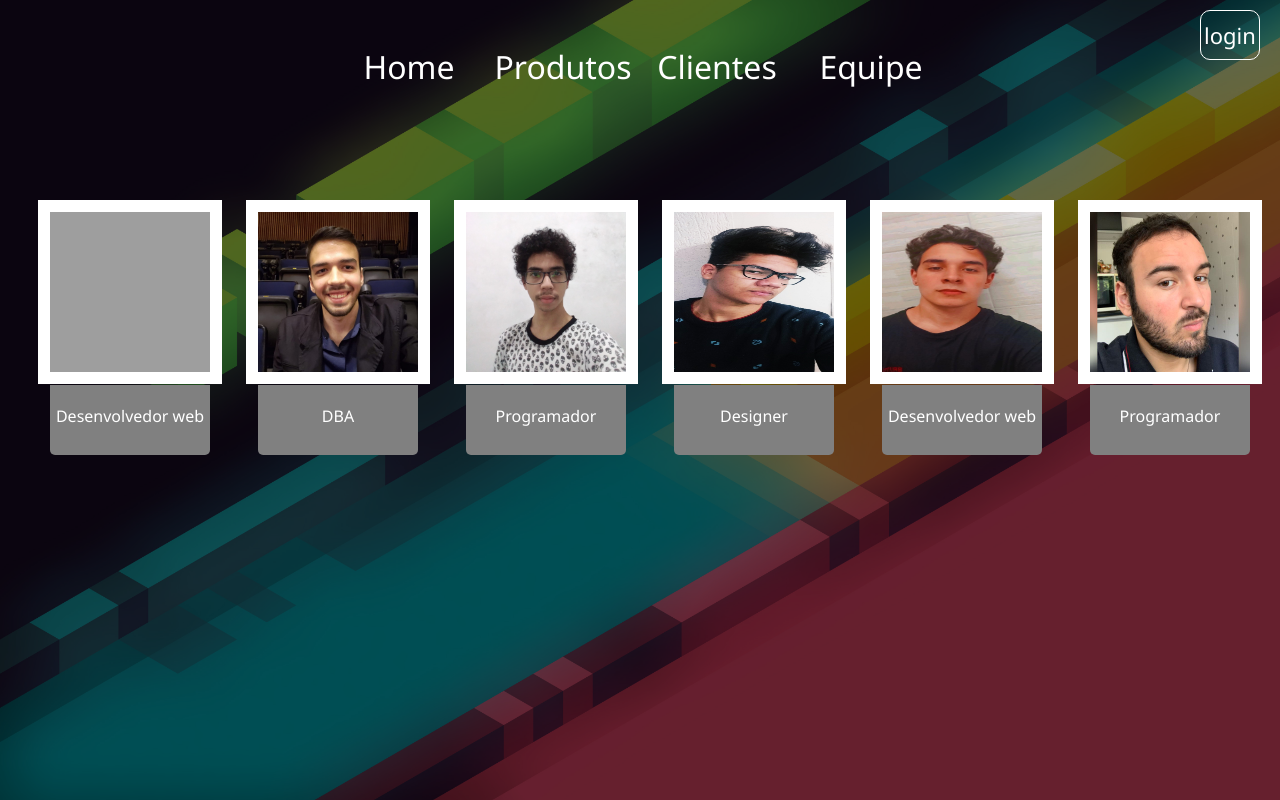
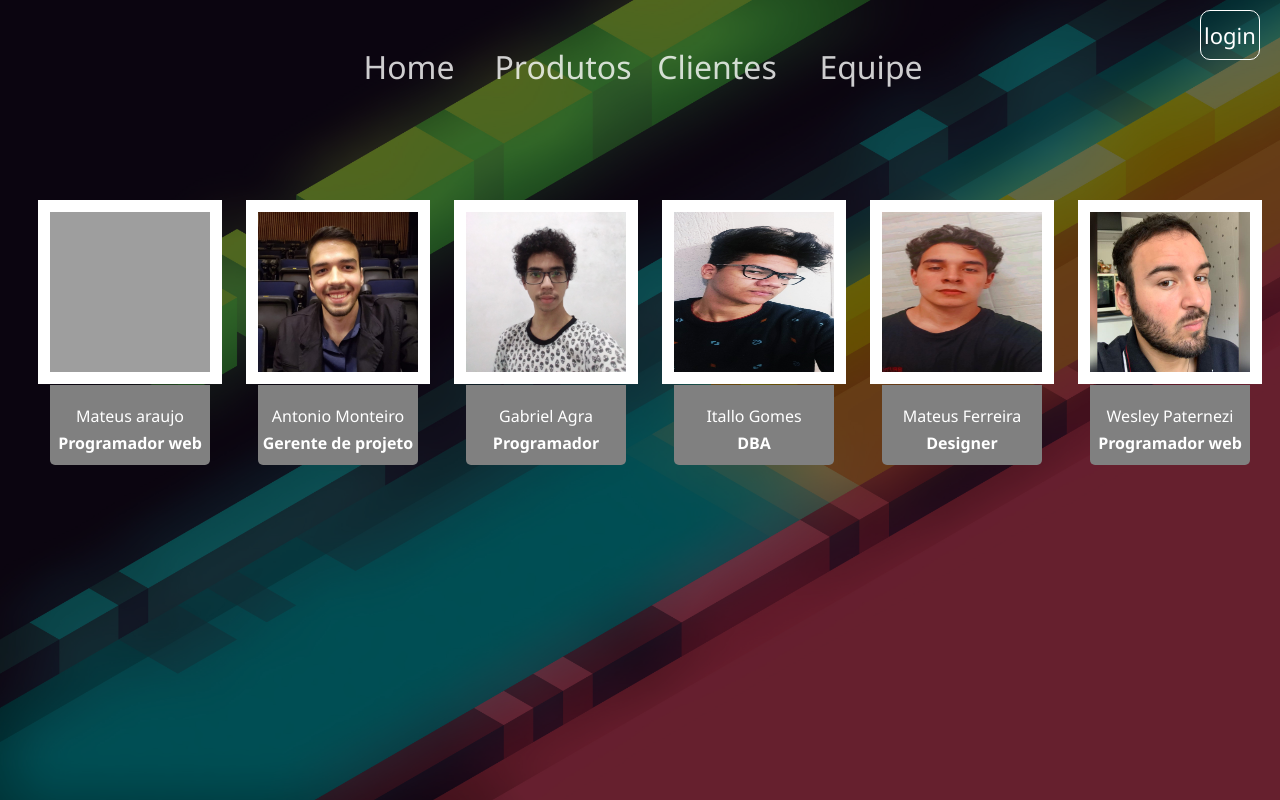
Before and after one commit to ItalloGomes/OakTruffle, a plain HTML site: page SiteInstitucional_Hephaestos/HTML/equipe.html in a window 1280 px wide. Drawn offline with Linux system fonts and the light colour scheme; grey boxes are pictures that could not be loaded.

Commit message:
Ajustes pagina equipe

```diff
--- a/SiteInstitucional_Hephaestos/CSS/equipe.css
+++ b/SiteInstitucional_Hephaestos/CSS/equipe.css
@@ -54,11 +54,20 @@ nav {
     width: 150px;
     background-color: rgba(0, 0, 0, 0);
     font-family: 'Segoe UI', Tahoma, Geneva, Verdana, sans-serif;
-    color: white;
+    color: rgba(255, 255, 255, 0.80);
     font-size: 2em;
     text-decoration: none;
     border: none;
+
+
 }
+
+.nav_button_equipe:hover {
+    transition: 0.2s;
+    color: rgb(62, 89, 112);
+}
+
+
 
 .nav_button:hover {
     transition: 0.2s;
@@ -98,7 +107,7 @@ nav {
 
 .borda-cargo {
     background-color: Grey;
-    height: 50px;
+    height: 60px;
     width: 100%;
     margin-top: 8px;
     font-family: 'Segoe UI', Tahoma, Geneva, Verdana, sans-serif;
--- a/SiteInstitucional_Hephaestos/HTML/equipe.html
+++ b/SiteInstitucional_Hephaestos/HTML/equipe.html
@@ -20,15 +20,12 @@
             <a href="equipe.html"><button class="nav_button_equipe">Equipe</button></a>
         </nav>
 
-
-
-
-
-
         <div class="div_equipe">
             <section>
                 <img src="../imgs/mateusA.jpg" alt="Imagem do integrante da aquipe">
-                <div class="borda-cargo">Desenvolvedor web</div>
+                <div class="borda-cargo">Mateus araujo <p
+                        style="font-weight: 700; color: rgb(255, 255, 255); padding-top: 5px;">Programador web</p>
+                </div>
 
             </section>
         </div>
@@ -36,7 +33,9 @@
         <div class="div_equipe">
             <section>
                 <img src="../imgs/antonio.jpg" alt="Imagem do integrante da aquipe">
-                <div class="borda-cargo">DBA</div>
+                <div class="borda-cargo">Antonio Monteiro <p
+                        style="font-weight: 700; color: rgb(255, 255, 255); padding-top: 5px;">Gerente de projeto</p>
+                </div>
 
             </section>
         </div>
@@ -44,28 +43,36 @@
         <div class="div_equipe">
             <section>
                 <img src="../imgs/gabriel.jpg" alt="Imagem do integrante da aquipe">
-                <div class="borda-cargo">Programador</div>
+                <div class="borda-cargo">Gabriel Agra <p
+                        style="font-weight: 700; color: rgb(255, 255, 255); padding-top: 5px;">Programador</p>
+                </div>
 
             </section>
         </div>
         <div class="div_equipe">
             <section>
                 <img src="../imgs/italo.jpg" alt="Imagem do integrante da aquipe">
-                <div class="borda-cargo">Designer</div>
+                <div class="borda-cargo">Itallo Gomes <p
+                        style="font-weight: 700; color: rgb(255, 255, 255); padding-top: 5px;">DBA</p>
+                </div>
 
             </section>
         </div>
         <div class="div_equipe">
             <section>
                 <img src="../imgs/Matiastias.jpg" alt="Imagem do integrante da aquipe">
-                <div class="borda-cargo">Desenvolvedor web</div>
+                <div class="borda-cargo">Mateus Ferreira <p
+                        style="font-weight: 700; color: rgb(255, 255, 255); padding-top: 5px;">Designer</p>
+                </div>
 
             </section>
         </div>
         <div class="div_equipe">
             <section>
                 <img src="../imgs/wesley.jpg" alt="Imagem do integrante da aquipe">
-                <div class="borda-cargo">Programador</div>
+                <div class="borda-cargo">Wesley Paternezi <p
+                        style="font-weight: 700; color: rgb(255, 255, 255); padding-top: 5px;">Programador web</p>
+                </div>
 
             </section>
         </div>
```
Also changed, not shown: SiteInstitucional_Hephaestos/HTML/clientes.html (+18 -19 lines).
